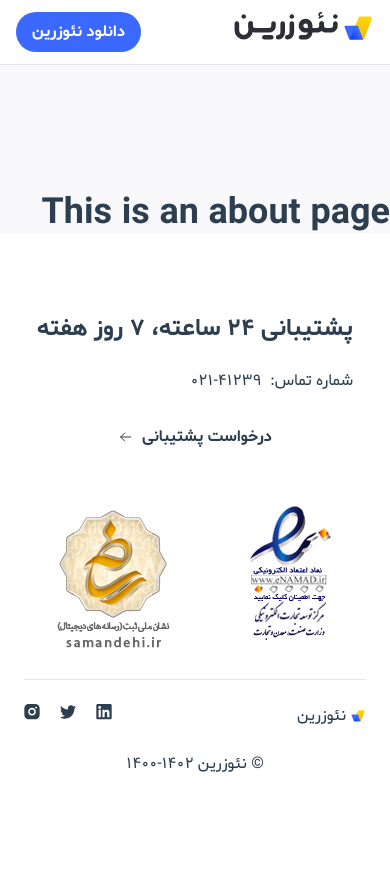
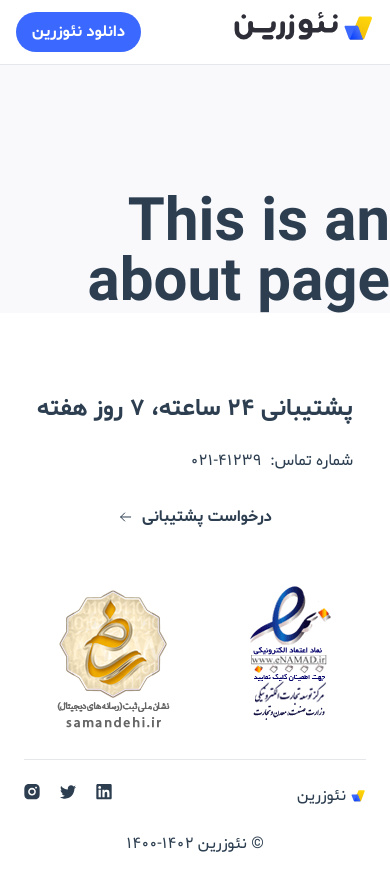
Before and after one commit to mostafakazemi/neozarin-vue, a Vue app: page /about in a window 390 px wide. Shown: the top 890 px of the page. Before the commit the page ends 856 px from the top, so only its background shows below. Built offline with nearby package versions, Linux system fonts and the light colour scheme.

Commit message:
Update breakpoints

```diff
--- a/src/assets/main.css
+++ b/src/assets/main.css
@@ -34,7 +34,8 @@
 }
 
 h1 {
-  @apply font-black text-4xl;
+  @apply font-black text-6xl;
+  font-weight: bold;
 }
 
 h2 {
--- a/tailwind.config.js
+++ b/tailwind.config.js
@@ -2,7 +2,23 @@
 export default {
   content: ['./index.html', './src/**/*.{vue,js,ts,jsx,tsx}'],
   theme: {
-    extend: {}
+    extend: {},
+    screens: {
+      sm: '640px',
+      // => @media (min-width: 640px) { ... }
+
+      md: '768px',
+      // => @media (min-width: 768px) { ... }
+
+      lg: '920px',
+      // => @media (min-width: 920px) { ... }
+
+      xl: '1280px',
+      // => @media (min-width: 1280px) { ... }
+
+      '2xl': '1536px'
+      // => @media (min-width: 1536px) { ... }
+    }
   },
   plugins: []
 }
```
